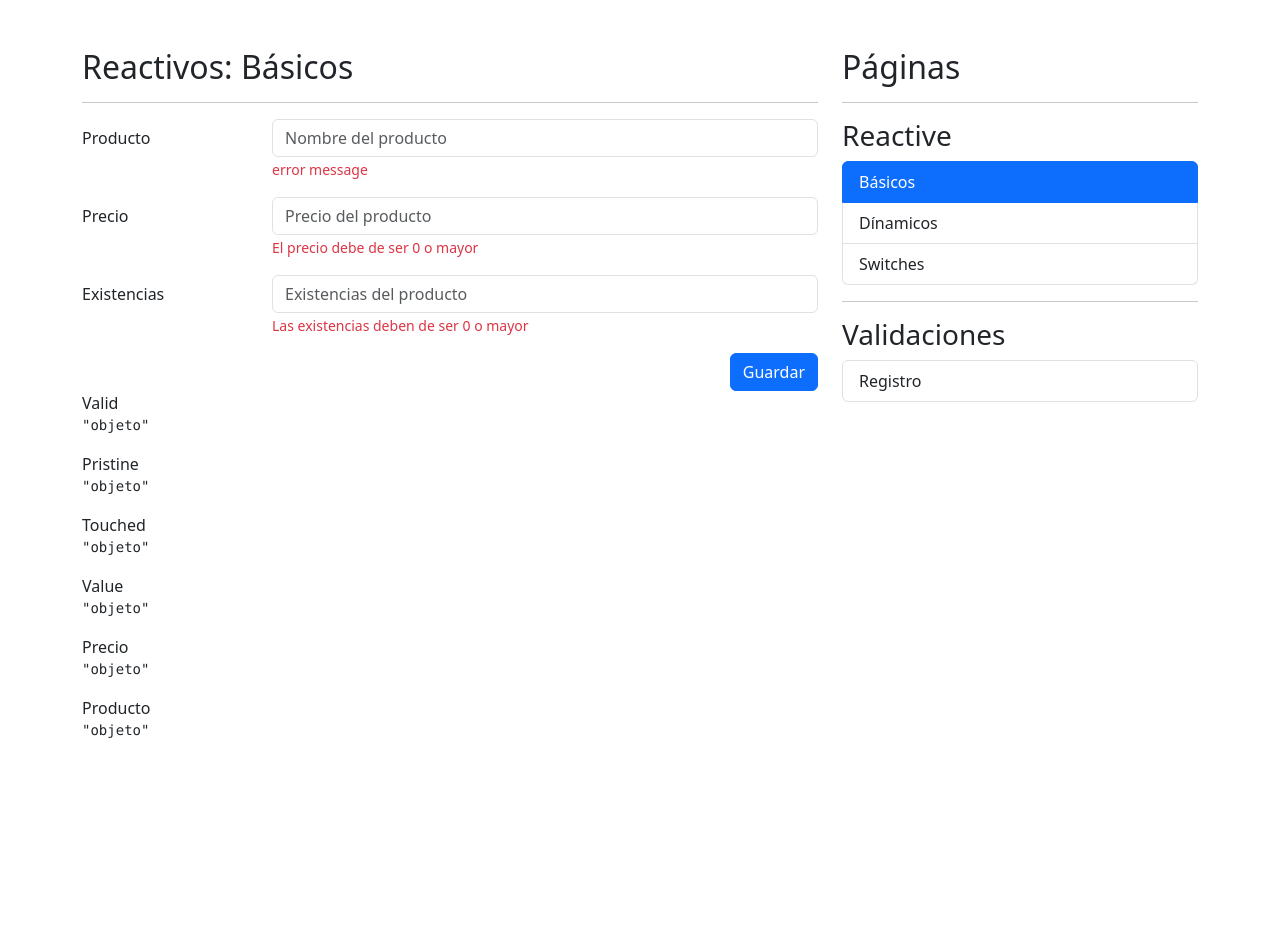
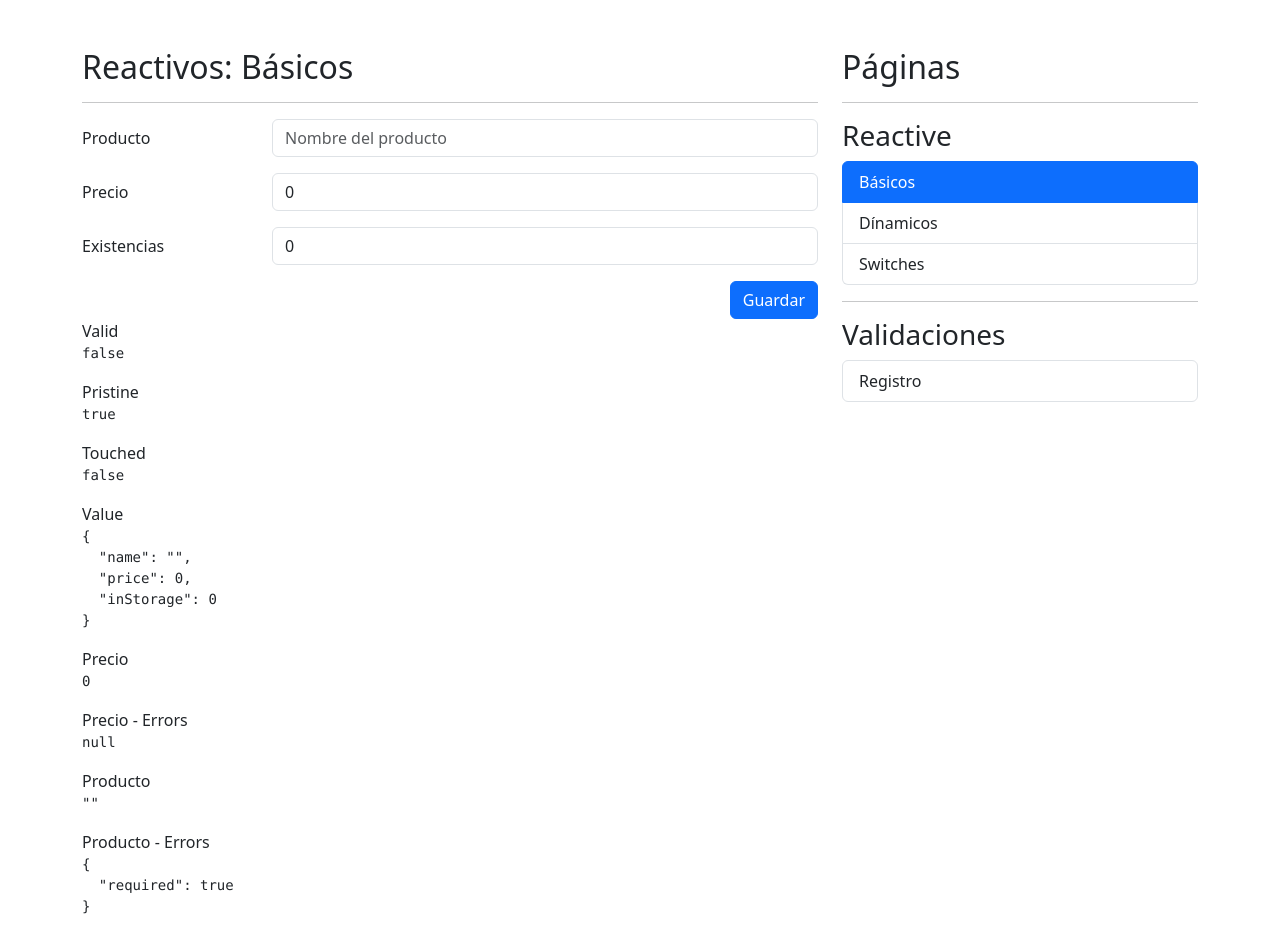
Before and after one commit to rubmanb/forms-app, an Angular app: page /reactive/basic in a window 1280 px wide. Before the commit the page ends 800 px from the top, so only its background shows below. Built offline with nearby package versions, Linux system fonts and the light colour scheme.

Commit message:
Implementing errors methods

```diff
--- a/src/app/reactive/pages/basic-page/basic-page.component.html
+++ b/src/app/reactive/pages/basic-page/basic-page.component.html
@@ -3,7 +3,7 @@
 
 <div class="row">
   <div class="col">
-    <form autocomplete="off">
+    <form autocomplete="off" [formGroup]="myForm" (ngSubmit)="onSave()">
       <!-- Campo de producto -->
       <div class="mb-3 row">
         <label class="col-sm-3 col-form-label">Producto</label>
@@ -11,12 +11,13 @@
           <input
             type="text"
             class="form-control"
+            formControlName="name"
             placeholder="Nombre del producto"
           />
 
-          <span class="form-text text-danger">
+          <span class="form-text text-danger" *ngIf="isNotValidField('name')">
             <!-- Debe de ser de 3 letras -->
-            error message
+            {{ getFieldError("name") }}
           </span>
         </div>
       </div>
@@ -28,9 +29,10 @@
           <input
             type="number"
             class="form-control"
+            formControlName="price"
             placeholder="Precio del producto"
           />
-          <span class="form-text text-danger">
+          <span class="form-text text-danger" *ngIf="isNotValidField('price')">
             El precio debe de ser 0 o mayor
           </span>
         </div>
@@ -43,10 +45,14 @@
           <input
             type="number"
             class="form-control"
+            formControlName="inStorage"
             placeholder="Existencias del producto"
           />
 
-          <span class="form-text text-danger">
+          <span
+            class="form-text text-danger"
+            *ngIf="isNotValidField('inStorage')"
+          >
             Las existencias deben de ser 0 o mayor
           </span>
         </div>
@@ -66,21 +72,27 @@
 <div class="row">
   <div class="col">
     <span>Valid</span>
-    <pre>{{ "objeto" | json }}</pre>
+    <pre>{{ myForm.valid | json }}</pre>
 
     <span>Pristine</span>
-    <pre>{{ "objeto" | json }}</pre>
+    <pre>{{ myForm.pristine | json }}</pre>
 
     <span>Touched</span>
-    <pre>{{ "objeto" | json }}</pre>
+    <pre>{{ myForm.touched | json }}</pre>
 
     <span>Value</span>
-    <pre>{{ "objeto" | json }}</pre>
+    <pre>{{ myForm.value | json }}</pre>
 
     <span>Precio</span>
-    <pre>{{ "objeto" | json }}</pre>
+    <pre>{{ myForm.controls["price"].value | json }}</pre>
+
+    <span>Precio - Errors</span>
+    <pre>{{ myForm.controls["price"].errors | json }}</pre>
 
     <span>Producto</span>
-    <pre>{{ "objeto" | json }}</pre>
+    <pre>{{ myForm.controls["name"].value | json }}</pre>
+
+    <span>Producto - Errors</span>
+    <pre>{{ myForm.controls["name"].errors | json }}</pre>
   </div>
 </div>
--- a/src/app/reactive/pages/basic-page/basic-page.component.ts
+++ b/src/app/reactive/pages/basic-page/basic-page.component.ts
@@ -1,9 +1,45 @@
-import { Component } from '@angular/core';
+import { Component, OnInit } from '@angular/core';
+import { FormBuilder, FormGroup, Validators } from '@angular/forms';
 
 @Component({
   templateUrl: './basic-page.component.html',
-  styles: ``
+  styles: ``,
 })
-export class BasicPageComponent {
+export class BasicPageComponent implements OnInit {
+  constructor(private formBuilder: FormBuilder) {}
 
+  public myForm: FormGroup = this.formBuilder.group({
+    name: ['', [Validators.required, Validators.minLength(3)]],
+    price: [0, [Validators.required, Validators.min(0)]],
+    inStorage: [0, [Validators.required, Validators.min(0)]],
+  });
+
+  ngOnInit(): void {
+    // this.myForm.reset();
+  }
+
+  isNotValidField(field: string): boolean | null {
+    return (
+      this.myForm.controls[field].errors && this.myForm.controls[field].touched
+    );
+  }
+
+  getFieldError(field: string): string {
+    let textError = '';
+    if (this.myForm.controls[field].hasError('required')) {
+      textError = 'This field is required';
+    } else if (this.myForm.controls[field].hasError('minlength')) {
+      textError = 'The field must be at least 3 letters';
+    }
+    return textError;
+  }
+
+  onSave(): void {
+    if (!this.myForm.valid) {
+      this.myForm.markAllAsTouched();
+      return;
+    }
+    console.log(this.myForm.value);
+    this.myForm.reset({ price: 0, inStorage: 0 });
+  }
 }
```
Also changed, not shown: src/app/reactive/reactive.module.ts (+4 -7 lines).
